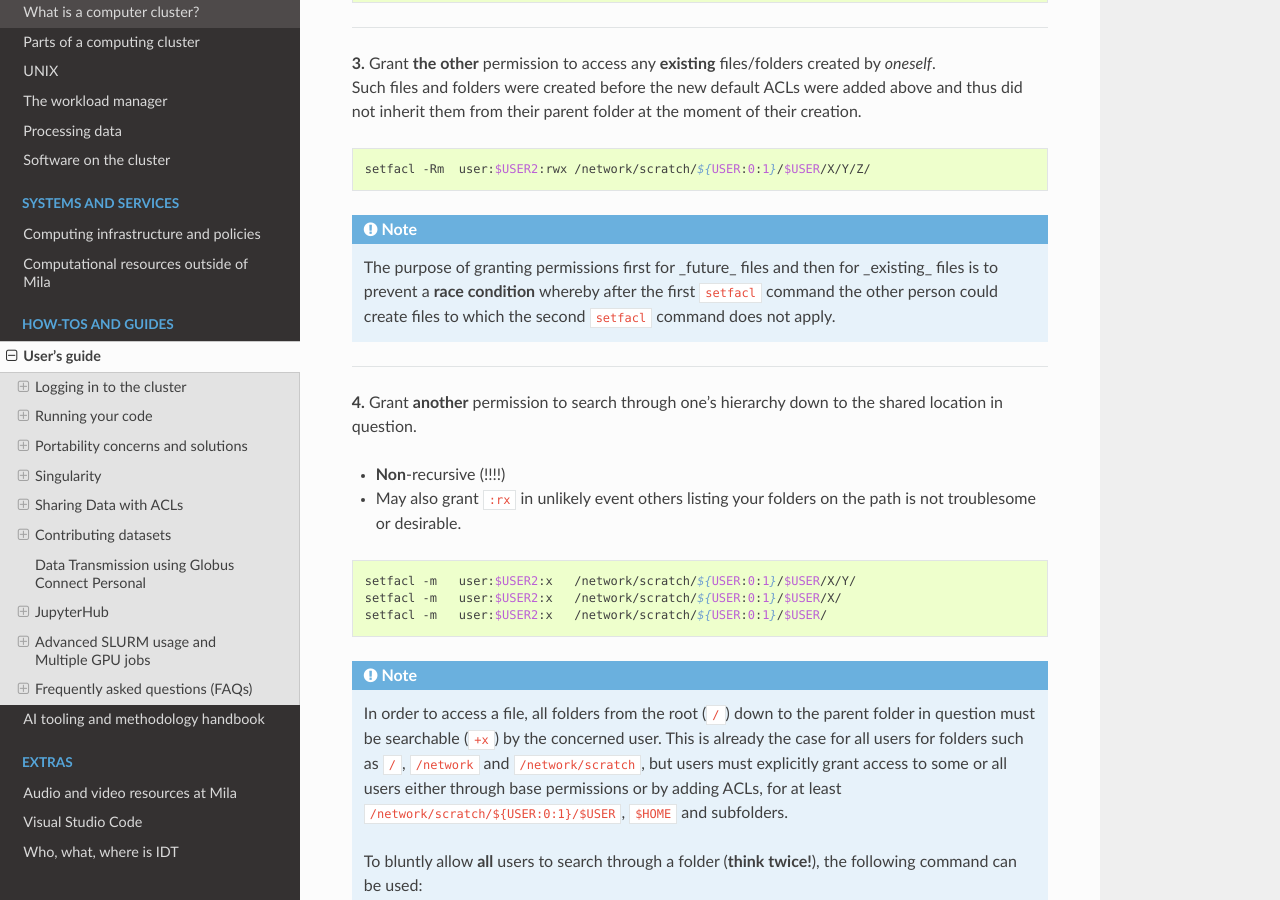
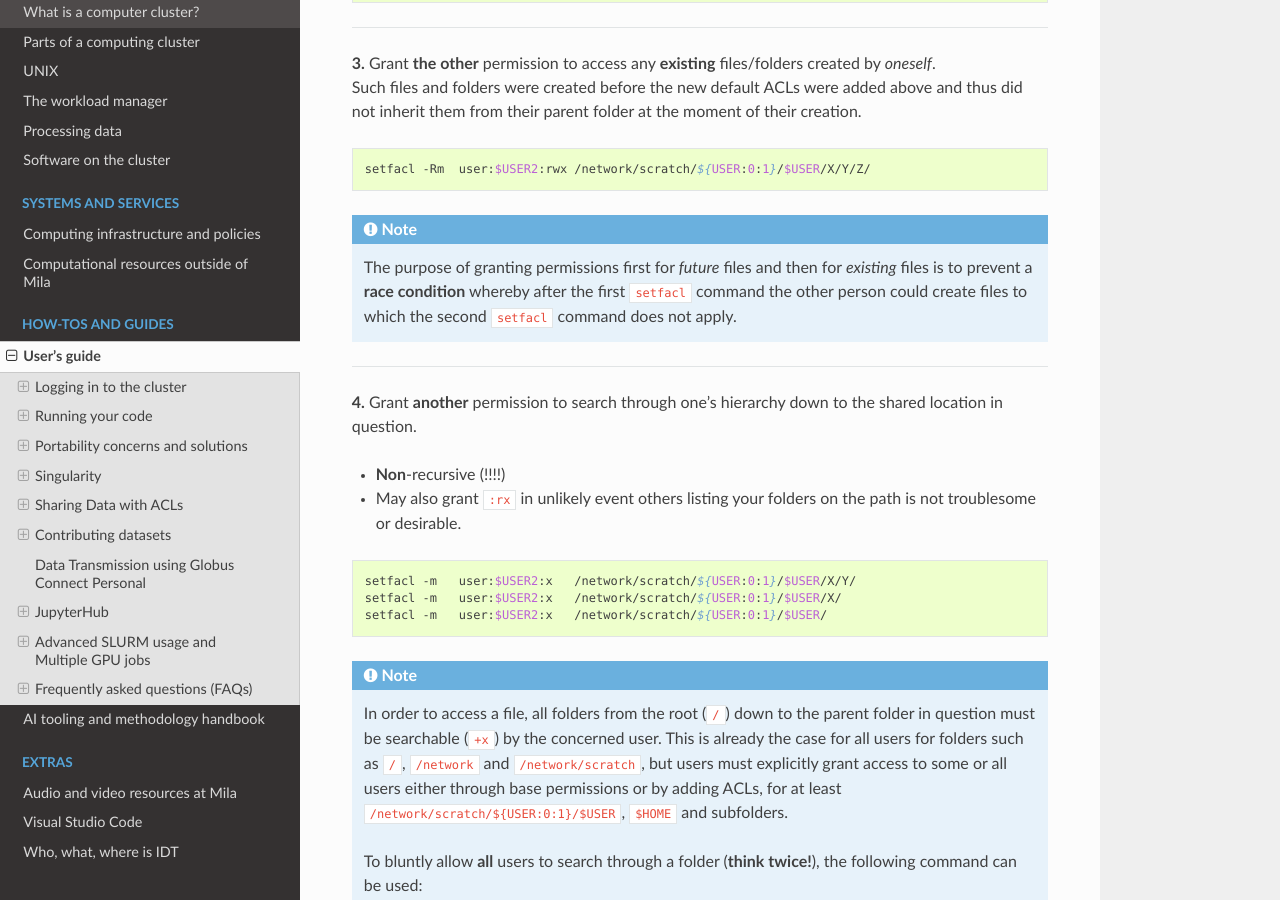
Before and after one commit to mila-iqia/mila-docs, a Sphinx documentation site: the page built from docs/Userguide.rst, in a window 1280 px wide and 900 px high, scrolled down 31208 px. Built offline with Sphinx 7.4.7 and the Read the Docs theme 2.0.0, drawn with Linux system fonts in a browser that asks for light colours.

```diff
--- a/docs/Userguide_sharing_data.rst
+++ b/docs/Userguide_sharing_data.rst
@@ -66,8 +66,8 @@ search and delete each others' files:
    setfacl -Rm  user:$USER2:rwx /network/scratch/${USER:0:1}/$USER/X/Y/Z/
 
 .. note::
-   The purpose of granting permissions first for _future_ files and then for
-   _existing_ files is to prevent a **race condition** whereby after the first
+   The purpose of granting permissions first for *future* files and then for
+   *existing* files is to prevent a **race condition** whereby after the first
    ``setfacl`` command the other person could create files to which the
    second ``setfacl`` command does not apply.
 
```
